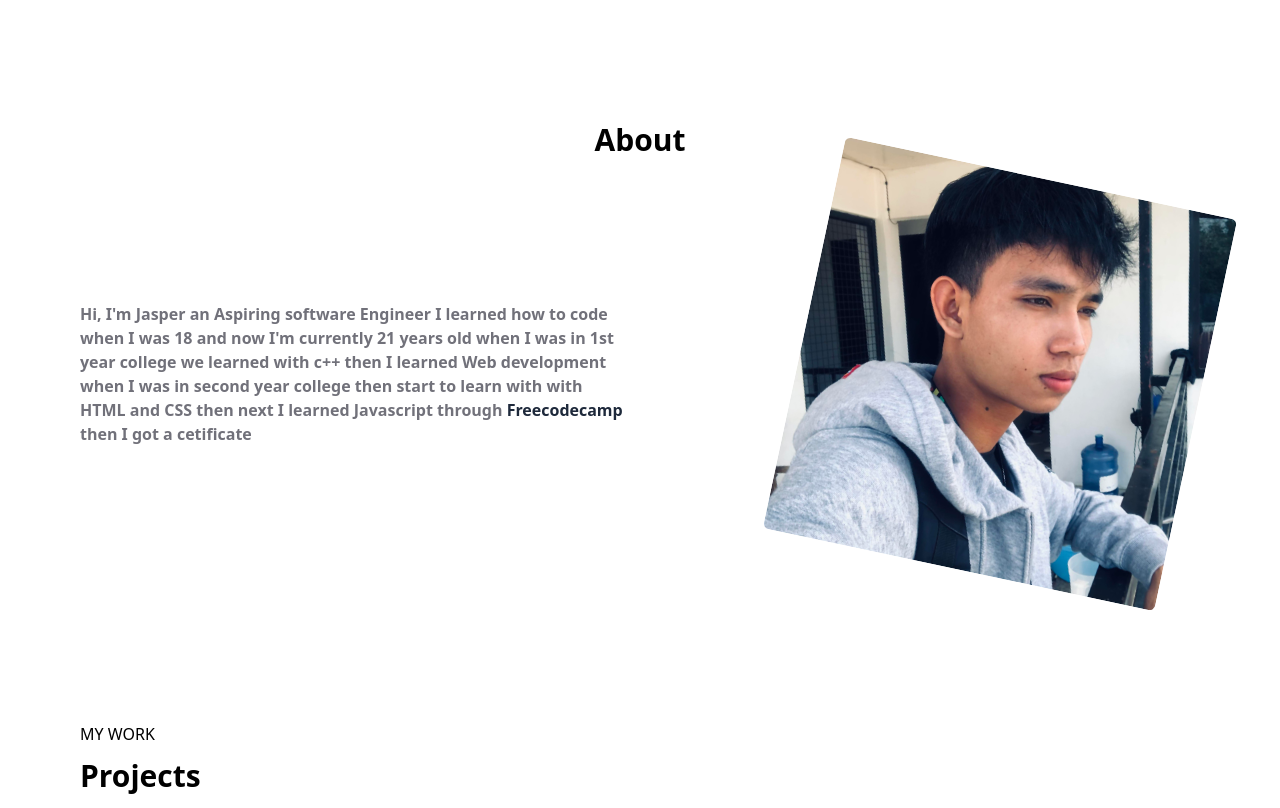
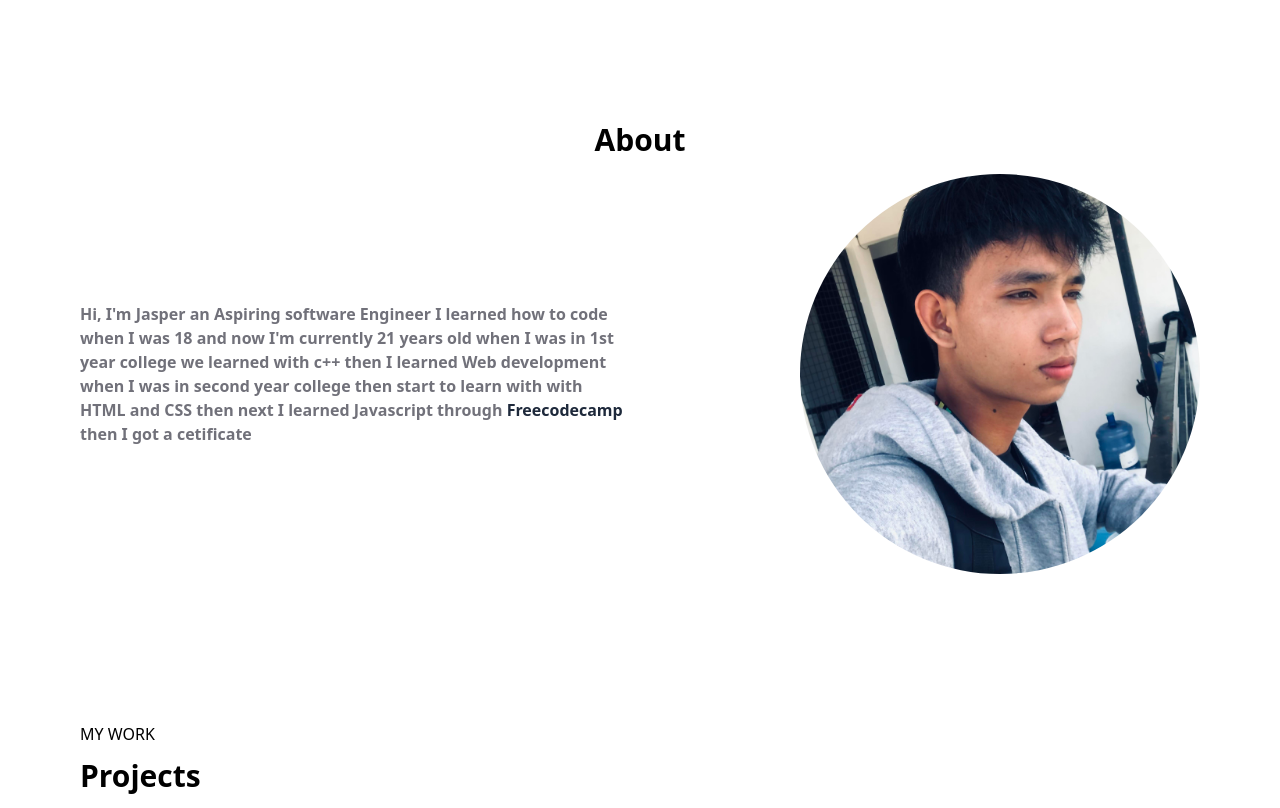
Before and after one commit to jasperayawan/nextjs-portfolio, a Next.js app: page / in a window 1280 px wide. Shown: the part 640-1448 px from the top of the page. Built offline with nearby package versions, Linux system fonts and the light colour scheme; a web font is replaced by a local one.

Commit message:
update image radius

```diff
--- a/components/About.jsx
+++ b/components/About.jsx
@@ -17,7 +17,7 @@ export default function About(){
                         src="/assets/images/jasko.jpg"s
                         width={400}
                         height={400}
-                        className='lg:rotate-12 rounded-md'
+                        className='rounded-full'
                         alt='about profile'/>
                 </div>
 
```
